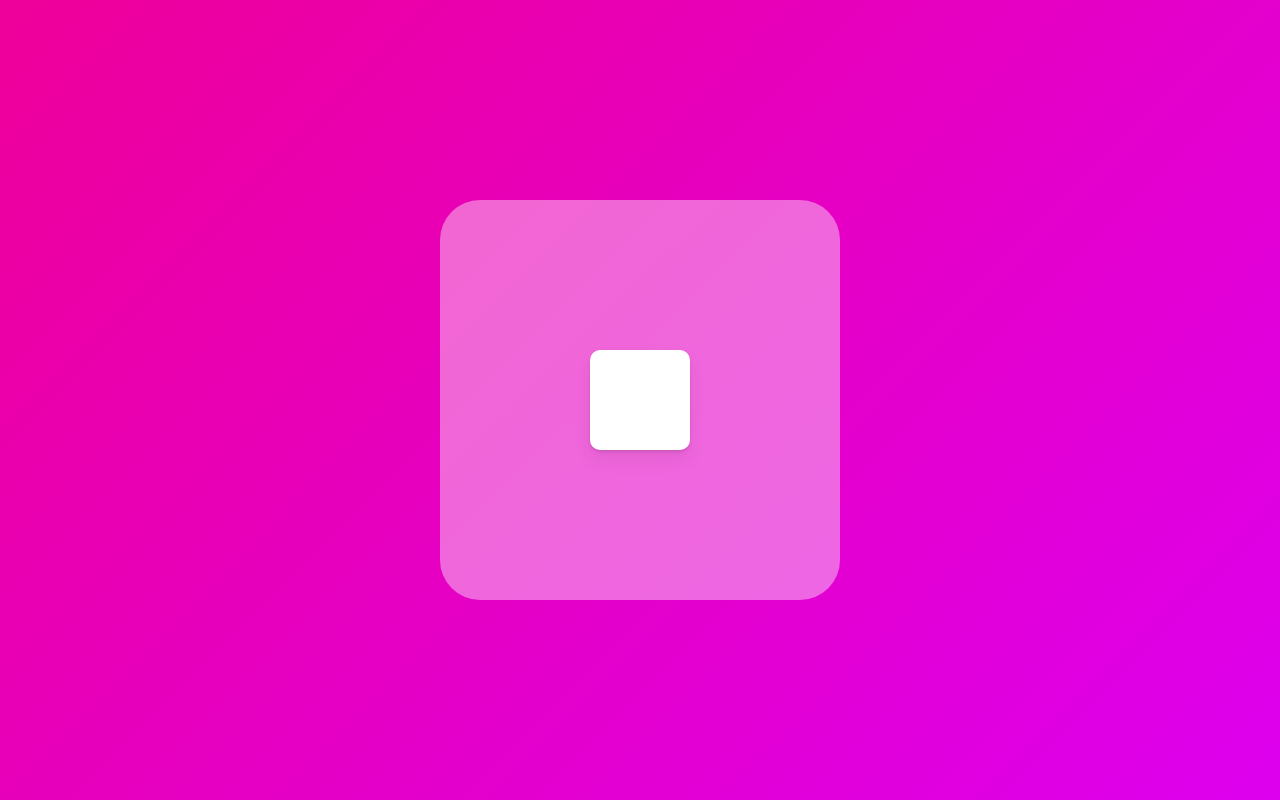
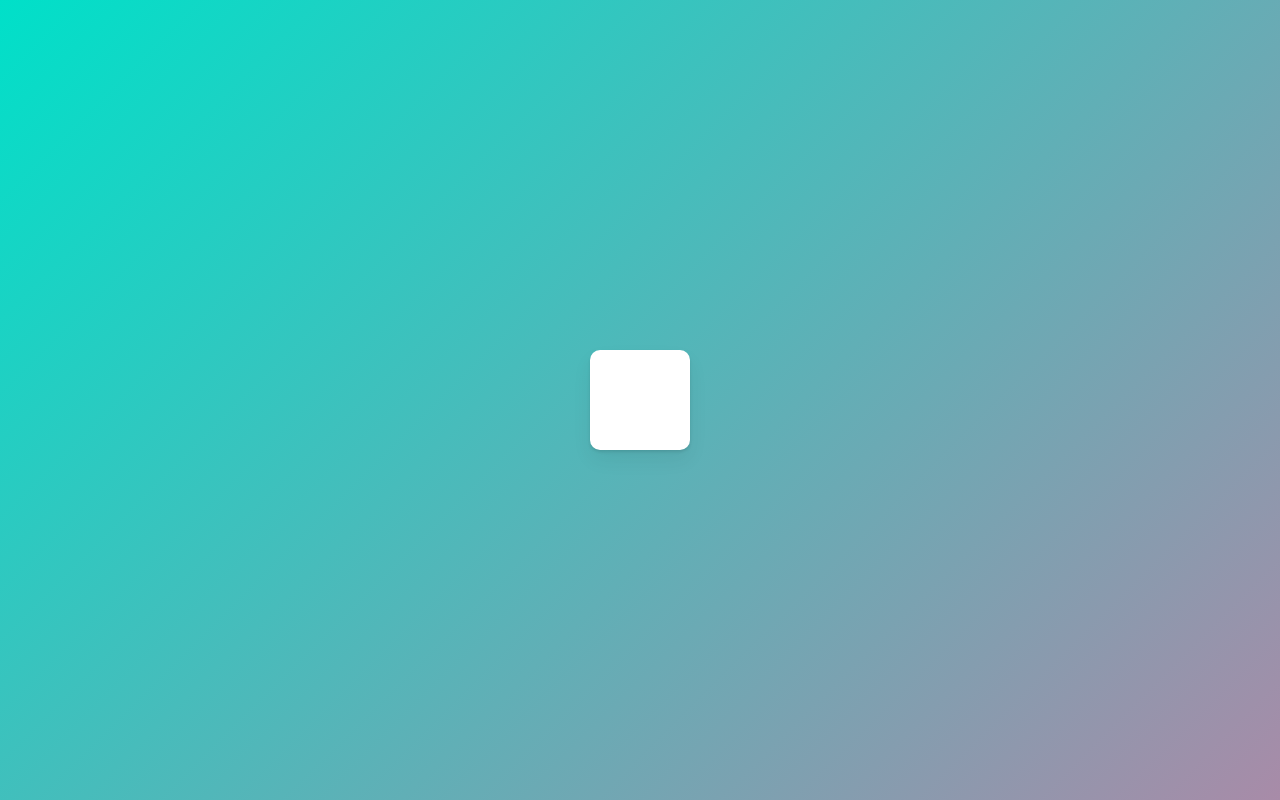
Before and after one commit to devkmins/react_framer_motion, a React (Create React App) app: page / in a window 1280 px wide. Built offline with nearby package versions, Linux system fonts and the light colour scheme.

Commit message:
Motion Value example

```diff
--- a/src/App.tsx
+++ b/src/App.tsx
@@ -1,23 +1,12 @@
 import styled from "styled-components";
-import { motion } from "framer-motion";
-import { useRef } from "react";
+import { motion, useMotionValue, useTransform } from "framer-motion";
 
-const Wrapper = styled.div`
+const Wrapper = styled(motion.div)`
   display: flex;
   justify-content: center;
   align-items: center;
   width: 100vw;
   height: 100vh;
-`;
-
-const BiggerBox = styled.div`
-  display: flex;
-  justify-content: center;
-  align-items: center;
-  width: 400px;
-  height: 400px;
-  background-color: rgba(255, 255, 255, 0.4);
-  border-radius: 40px;
 `;
 
 const Box = styled(motion.div)`
@@ -28,27 +17,21 @@
   box-shadow: 0 2px 3px rgba(0, 0, 0, 0.1), 0 10px 20px rgba(0, 0, 0, 0.06);
 `;
 
-const boxVariants = {
-  hover: { scale: 1.5, rotateZ: 90 },
-  click: { scale: 1, borderRadius: "100px" },
-};
-
 function App() {
-  const biggerBoxRef = useRef<HTMLDivElement>(null);
+  const x = useMotionValue(0);
+  const rotate = useTransform(x, [-800, 800], [-360, 360]);
+  const gradient = useTransform(
+    x,
+    [-800, 800],
+    [
+      "linear-gradient(135deg, rgb(0, 210, 238), rgb(0, 83, 238))",
+      "linear-gradient(135deg, rgb(0, 238, 155), rgb(238, 178, 0))",
+    ]
+  );
 
   return (
-    <Wrapper>
-      <BiggerBox ref={biggerBoxRef}>
-        <Box
-          drag
-          dragSnapToOrigin
-          dragElastic={0.5}
-          dragConstraints={biggerBoxRef}
-          variants={boxVariants}
-          whileHover="hover"
-          whileTap="click"
-        />
-      </BiggerBox>
+    <Wrapper style={{ background: gradient }}>
+      <Box style={{ x, rotateZ: rotate }} drag="x" dragSnapToOrigin />
     </Wrapper>
   );
 }
--- a/src/index.tsx
+++ b/src/index.tsx
@@ -59,7 +59,6 @@
 	font-family: 'Source Sans Pro', sans-serif;
 	color: black;
 	line-height: 1.2;
-	background:linear-gradient(135deg,#e09,#d0e);
 }
 a {
 	text-decoration: none;
```
